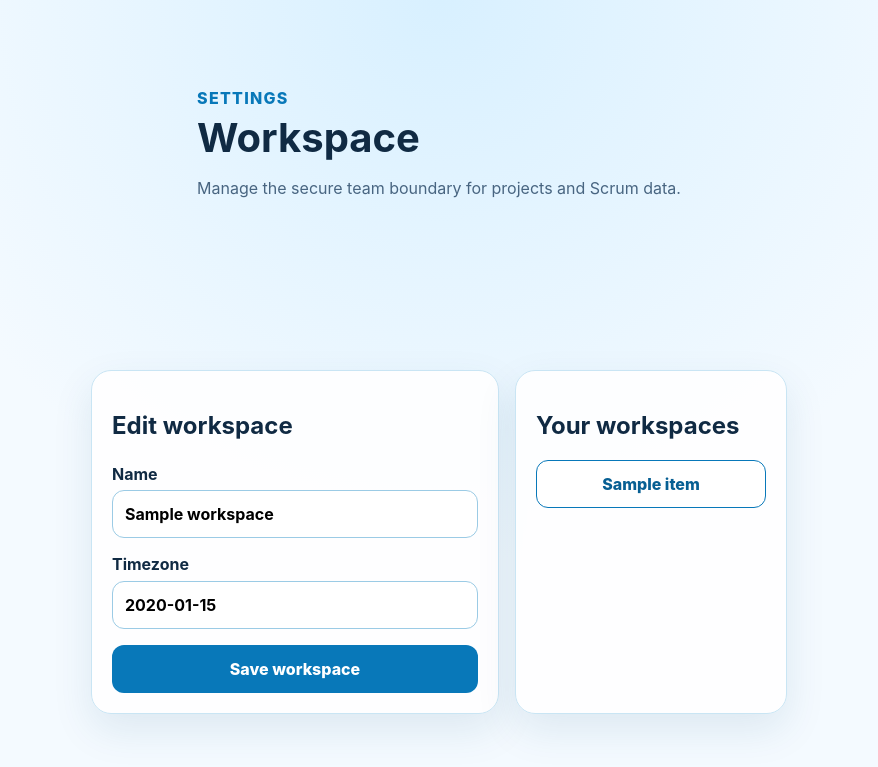
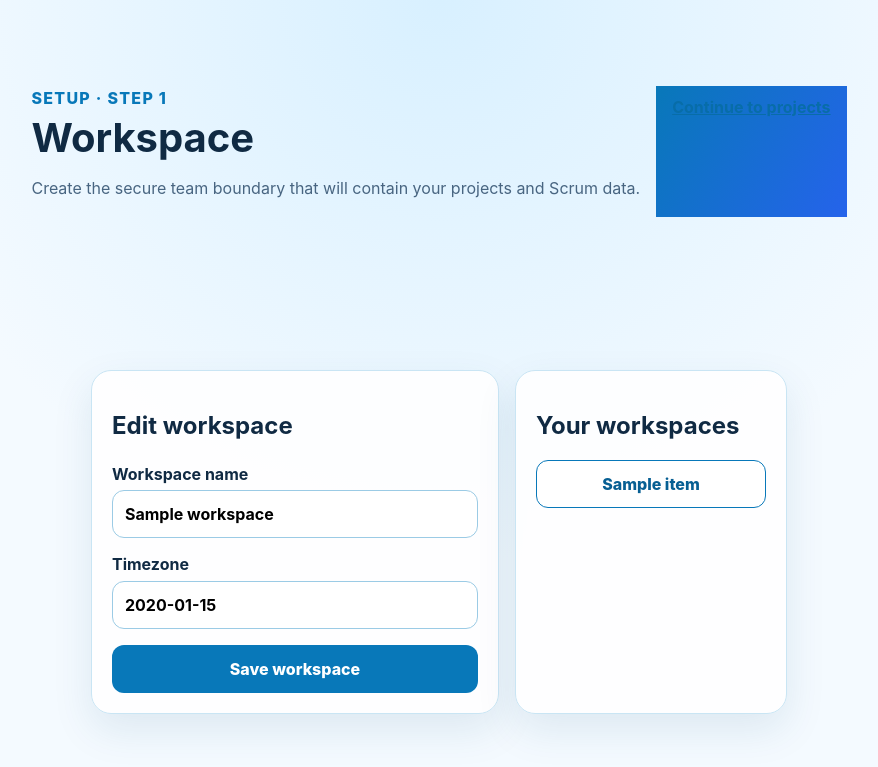
Before and after one commit to jey-kathirvel/smpilot, a FastAPI app: template app/templates/workspace.html in a window 1280 px wide. Shown: the top 767 px of the page, without its empty margins (201-1079 px from the left). Run offline with FastAPI, Linux system fonts and the light colour scheme; the template is opened without the code that fills it: most values are stand-ins (such as "Sample title", 1, 10 or a date in 2020); some libraries are stand-ins or nearby versions.

Commit message:
FIX: Add guided workspace and project onboarding

```diff
--- a/app/main.py
+++ b/app/main.py
@@ -110,6 +110,11 @@ async def health() -> dict[str, str]:
 async def http_error(request: Request, exc: HTTPException):
     if exc.status_code == 401:
         return RedirectResponse("/login", status_code=303)
+    if exc.status_code == 403 and request.method == "GET" and request.session.get("user_id"):
+        if not request.session.get("workspace_id"):
+            return RedirectResponse("/settings/workspace", status_code=303)
+        if not request.session.get("project_id"):
+            return RedirectResponse("/settings/projects", status_code=303)
     if exc.status_code in {403, 404}:
         return templates.TemplateResponse(
             request,
--- a/app/templates/projects.html
+++ b/app/templates/projects.html
@@ -1 +1,5 @@
-{% extends "base.html" %}{% block content %}<div class="page-heading"><div><p class="eyebrow">Settings</p><h1>Projects</h1><p>{{ workspace.name if workspace else 'Select or create a workspace first.' }}</p></div></div>{% if workspace %}<div class="content-grid"><section class="card"><h2>Create project</h2><form method="post"><input type="hidden" name="csrf" value="{{ csrf_token }}"><label>Name<input name="name" required></label><label>Project key<input name="project_key" maxlength="12" placeholder="SMP" required></label><label>Description<textarea name="description"></textarea></label><label>Status<select name="status"><option>Active</option><option>Paused</option><option>Archived</option></select></label><button>Create project</button></form></section><aside class="card"><h2>Projects</h2>{% for project in projects %}<article class="list-item"><div><strong>{{ project.project_key }} · {{ project.name }}</strong><p class="muted">{{ project.status }}</p></div><form method="post" action="/settings/projects/select"><input type="hidden" name="csrf" value="{{ csrf_token }}"><input type="hidden" name="project_id" value="{{ project.id }}"><button class="secondary-button">Open</button></form></article>{% else %}<p class="muted">No projects yet.</p>{% endfor %}</aside></div>{% endif %}{% endblock %}
+{% extends "base.html" %}
+{% block content %}
+<div class="page-heading"><div><p class="eyebrow">Setup · Step 2</p><h1>Projects</h1><p>{{ workspace.name if workspace else 'A workspace is required before you can create a project.' }}</p></div></div>
+{% if workspace %}<div class="content-grid"><section class="card"><h2>Create your first project</h2><form method="post"><input type="hidden" name="csrf" value="{{ csrf_token }}"><label>Name<input name="name" placeholder="Example: Payment Platform" required></label><label>Project key<input name="project_key" maxlength="12" placeholder="PAY" required></label><label>Description<textarea name="description"></textarea></label><label>Status<select name="status"><option>Active</option><option>Paused</option><option>Archived</option></select></label><button>Create project</button></form></section><aside class="card"><h2>Projects</h2>{% for project in projects %}<article class="list-item"><div><strong>{{ project.project_key }} · {{ project.name }}</strong><p class="muted">{{ project.status }}</p></div><form method="post" action="/settings/projects/select"><input type="hidden" name="csrf" value="{{ csrf_token }}"><input type="hidden" name="project_id" value="{{ project.id }}"><button class="secondary-button">Open and set up team</button></form></article>{% else %}<p class="muted">No projects yet. Create one using the form.</p>{% endfor %}</aside></div>{% else %}<section class="card empty-state"><div class="aria-orb">A</div><h2>Create a workspace first</h2><p>Aria needs a secure workspace before project and sprint features can be enabled.</p><a class="button button-primary" href="/settings/workspace">Create workspace</a></section>{% endif %}
+{% endblock %}
--- a/app/templates/workspace.html
+++ b/app/templates/workspace.html
@@ -1 +1,5 @@
-{% extends "base.html" %}{% block content %}<div class="page-heading"><div><p class="eyebrow">Settings</p><h1>Workspace</h1><p>Manage the secure team boundary for projects and Scrum data.</p></div></div><div class="content-grid"><section class="card"><h2>{{ 'Edit workspace' if workspace else 'Create workspace' }}</h2><form method="post"><input type="hidden" name="csrf" value="{{ csrf_token }}"><input type="hidden" name="workspace_id" value="{{ workspace.id if workspace else '' }}"><label>Name<input name="name" value="{{ workspace.name if workspace else '' }}" required></label><label>Timezone<input name="timezone" value="{{ workspace.timezone if workspace else 'UTC' }}" required></label><button>Save workspace</button></form></section><aside class="card"><h2>Your workspaces</h2>{% for item in workspaces %}<form method="post" action="/settings/workspace/select" class="inline-form"><input type="hidden" name="csrf" value="{{ csrf_token }}"><input type="hidden" name="workspace_id" value="{{ item.id }}"><button class="secondary-button">{{ item.name }}</button></form>{% else %}<p class="muted">Create your first workspace.</p>{% endfor %}</aside></div>{% endblock %}
+{% extends "base.html" %}
+{% block content %}
+<div class="page-heading"><div><p class="eyebrow">Setup · Step 1</p><h1>Workspace</h1><p>Create the secure team boundary that will contain your projects and Scrum data.</p></div>{% if workspace %}<a class="button button-primary" href="/settings/projects">Continue to projects</a>{% endif %}</div>
+<div class="content-grid"><section class="card"><h2>{{ 'Edit workspace' if workspace else 'Create your first workspace' }}</h2><form method="post"><input type="hidden" name="csrf" value="{{ csrf_token }}"><input type="hidden" name="workspace_id" value="{{ workspace.id if workspace else '' }}"><label>Workspace name<input name="name" value="{{ workspace.name if workspace else '' }}" placeholder="Example: Ads AI Delivery" required></label><label>Timezone<input name="timezone" value="{{ workspace.timezone if workspace else 'Asia/Kolkata' }}" required></label><button>{{ 'Save workspace' if workspace else 'Create workspace' }}</button></form>{% if not workspace %}<p class="muted">After creating the workspace, continue to Projects and create your first project.</p>{% endif %}</section><aside class="card"><h2>Your workspaces</h2>{% for item in workspaces %}<form method="post" action="/settings/workspace/select" class="inline-form"><input type="hidden" name="csrf" value="{{ csrf_token }}"><input type="hidden" name="workspace_id" value="{{ item.id }}"><button class="secondary-button">{{ item.name }}</button></form>{% else %}<p class="muted">No workspace exists yet. Use the form to create one.</p>{% endfor %}</aside></div>
+{% endblock %}
```
Also changed, not shown: tests/test_backlog.py (+3 -1 lines), tests/test_onboarding.py (added, +26 -0 lines), tests/test_standup.py (+3 -1 lines).
